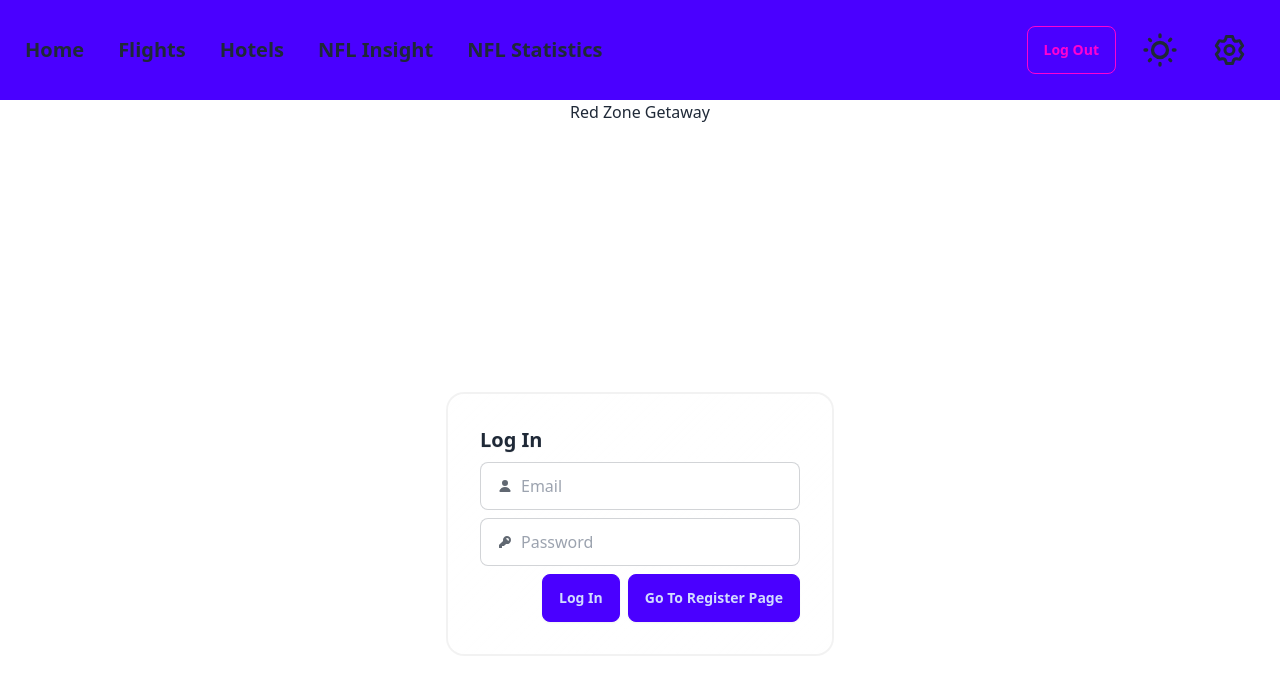
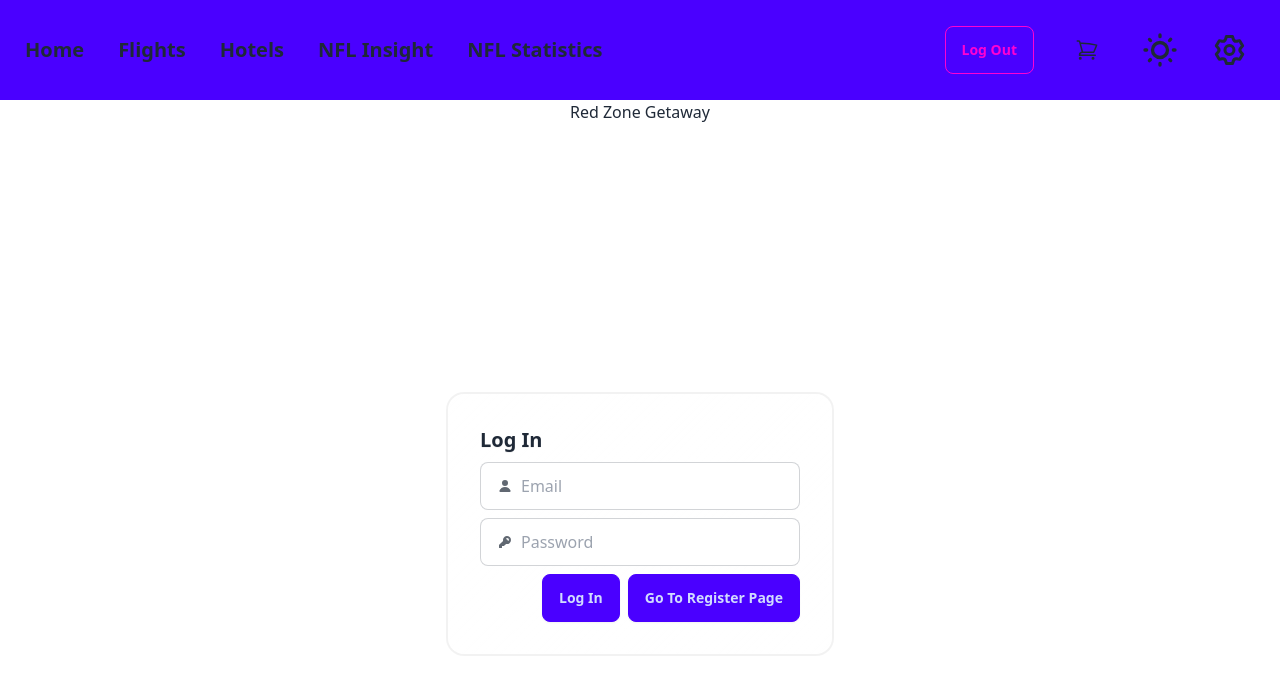
Before and after one commit to Samue1eun/GoalGetaway, a React (Vite) app in the folder frontend/: page / in a window 1280 px wide. Shown: the top 694 px of the page. Built offline with nearby package versions, Linux system fonts and the light colour scheme; no server answers.

Commit message:
fix merge conflict, missing cart button

```diff
--- a/frontend/components/NavBar/Navbar.jsx
+++ b/frontend/components/NavBar/Navbar.jsx
@@ -33,8 +33,19 @@
 
                 <div className="flex w-full gap-6 justify-end p-4">
                     <button className="btn btn-outline w-30 btn-secondary" onClick={handleSignOut}>Log Out</button>
+                    <button className='btn hover:bg-transparent btn-ghost' >
+                        <svg xmlns="http://www.w3.org/2000/svg" fill="none" viewBox="0 0 24 24" strokeWidth={1.5} stroke="currentColor" className="size-6">
+                            <path strokeLinecap="round" strokeLinejoin="round" d="M2.25 3h1.386c.51 0 .955.343 1.087.835l.383 1.437M7.5 14.25a3 3 0 0 0-3 3h15.75m-12.75-3h11.218c1.121-2.3 2.1-4.684 2.924-7.138a60.114 60.114 0 0 0-16.536-1.84M7.5 14.25 5.106 5.272M6 20.25a.75.75 0 1 1-1.5 0 .75.75 0 0 1 1.5 0Zm12.75 0a.75.75 0 1 1-1.5 0 .75.75 0 0 1 1.5 0Z" />
+                        </svg>
+                    </button>
                     <NightAndDarkModeToggle />
                     <SettingsIconPageDirectory />
+                    {cartCount > 0 ?
+                        <div className="absolute top-7 right-40 bg-red-600 text-white text-xs rounded-full w-5 h-5 flex items-center justify-center">
+                            {cartCount}
+                        </div>
+                        : null
+                    }
                 </div>
             </div>
         </>
```
